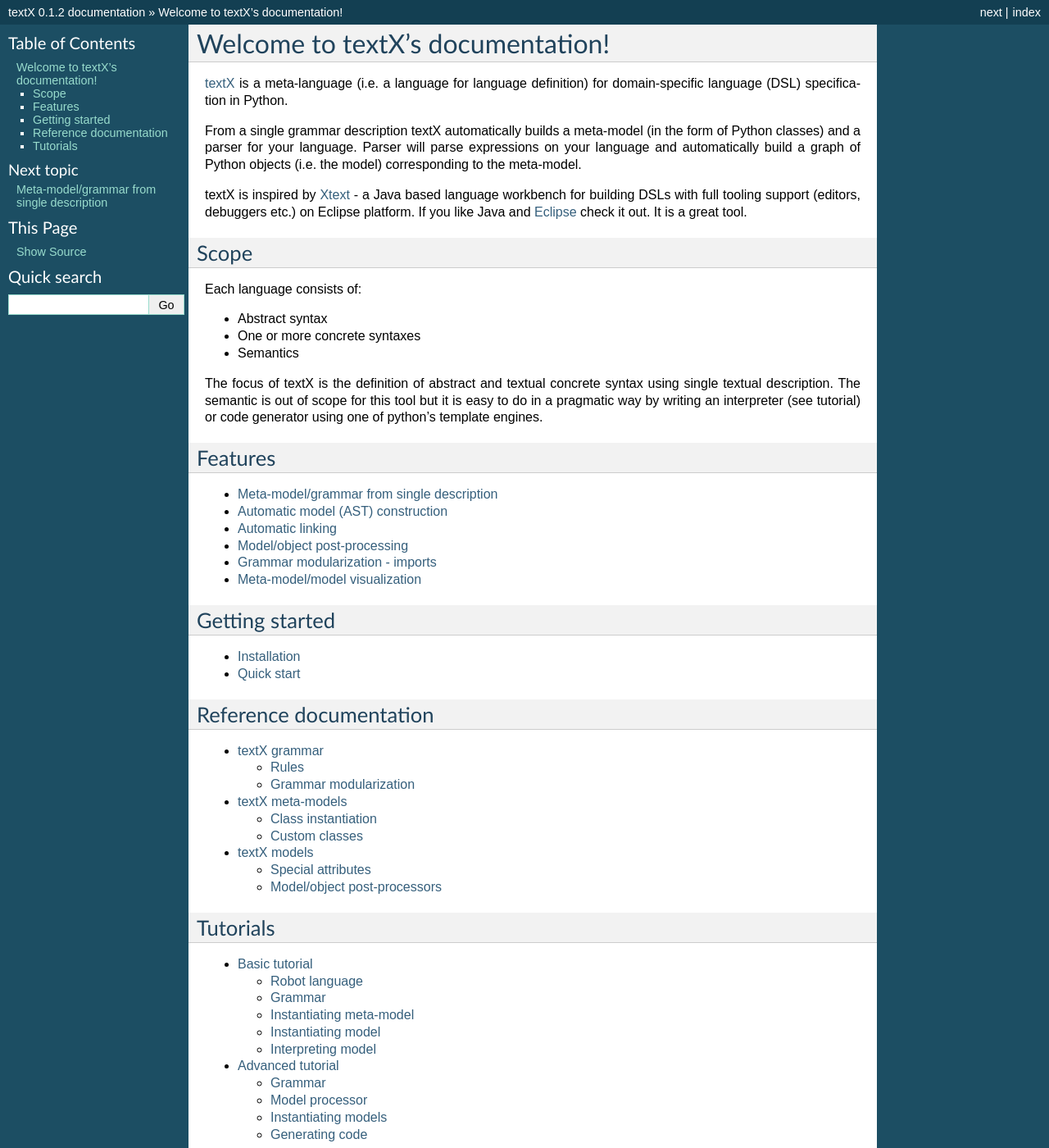
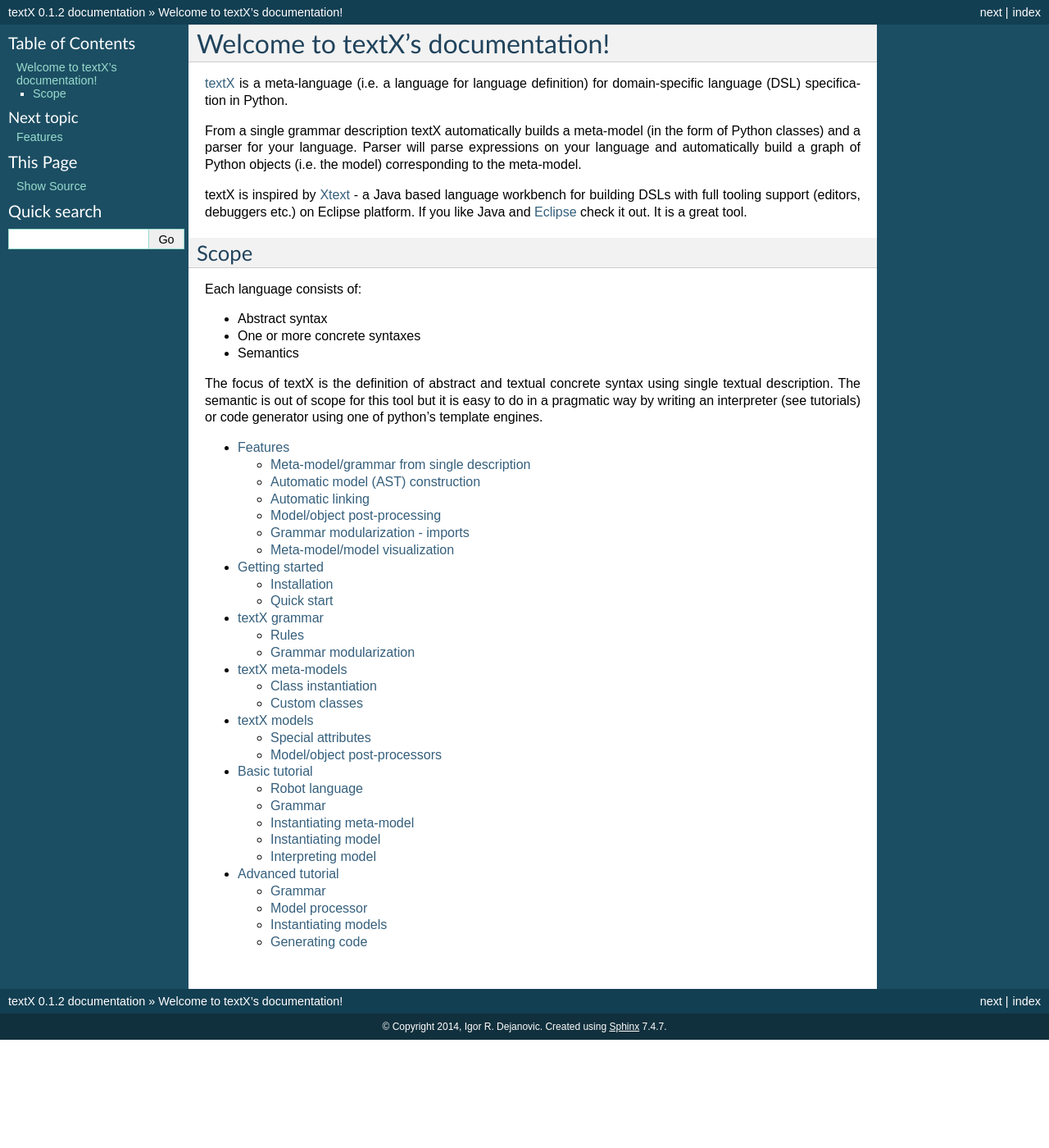
Before and after one commit to textX/textX, a Sphinx documentation site: the page built from docs/index.rst, in a window 1280 px wide and 1400 px high. Shown: the whole window at 82% size. Built offline with Sphinx 7.4.7, drawn with Linux system fonts in a browser that asks for light colours.

```diff
--- a/docs/features.rst
+++ b/docs/features.rst
@@ -1,3 +1,6 @@
+Features
+########
+
 Meta-model/grammar from single description
 ------------------------------------------
 
--- a/docs/getting_started.rst
+++ b/docs/getting_started.rst
@@ -1,3 +1,6 @@
+Getting started
+###############
+
 Installation
 ------------
 
--- a/docs/index.rst
+++ b/docs/index.rst
@@ -30,48 +30,19 @@ Each language consists of:
 The focus of textX is the definition of abstract and textual concrete syntax using
 single textual description. The semantic is out of scope for this tool but
 it is easy to do in a pragmatic way by writing an interpreter (see
-tutorial) or code generator using one of python's template engines.
+tutorials) or code generator using one of python's template engines.
 
 .. _textX: https://github.com/igordejanovic/textX/
 .. _Xtext: http://www.eclipse.org/xtext/
 .. _Eclipse: http://www.eclipse.org/
 
-
-Features
---------
-
 .. toctree::
    :maxdepth: 2
 
    features
-
-Getting started
----------------
-
-.. toctree::
-   :maxdepth: 2
-
    getting_started
-
-.. _reference-docs:
-
-Reference documentation
------------------------
-
-.. toctree::
-   :maxdepth: 2
-
    grammar
    metamodel
    model
-
-.. _tutorials-docs:
-
-Tutorials
----------
-
-.. toctree::
-   :maxdepth: 2
-
    tutorial_basic
    tutorial_advanced
```
